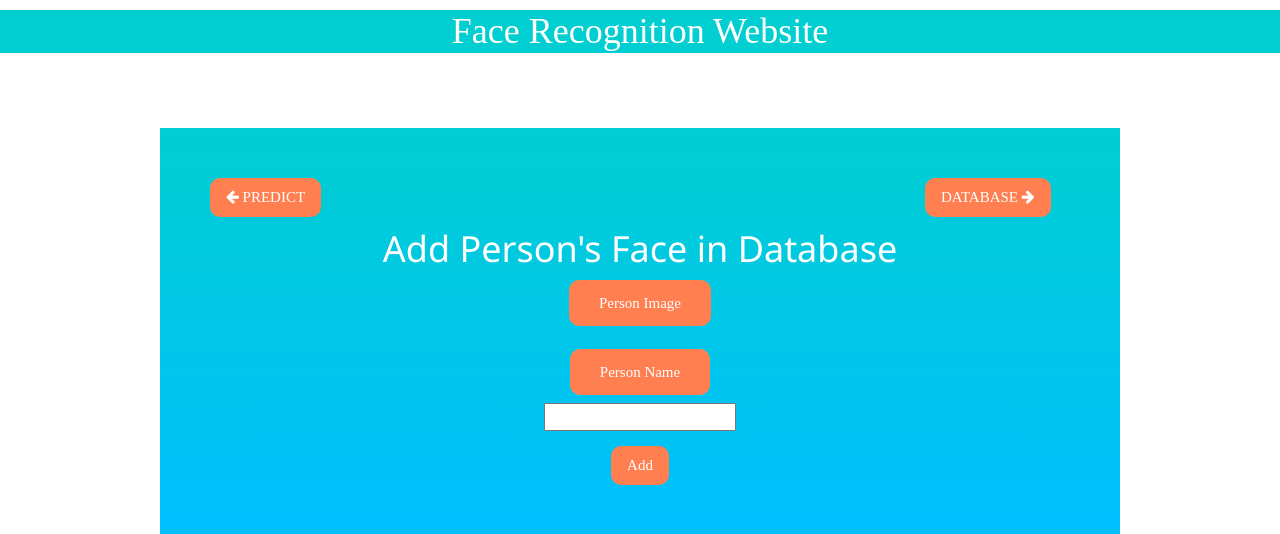
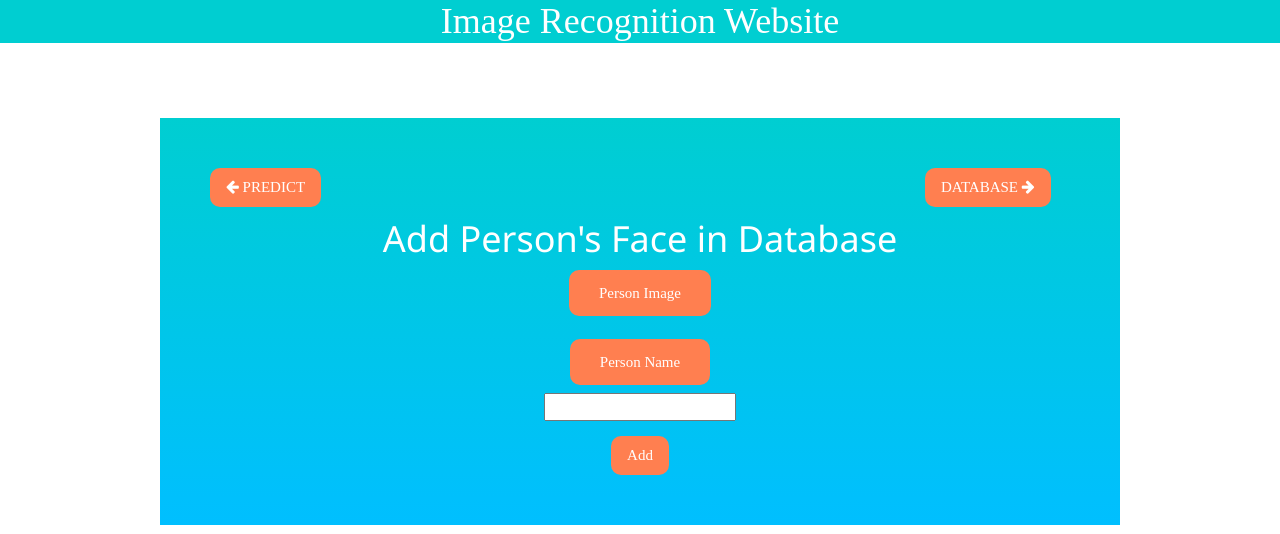
Before and after one commit to ShamSinha/Image-Recognition-Website, a Flask app: page /add in a window 1280 px wide. Shown: the top 534 px of the page. Run offline with Flask 2, Linux system fonts and the light colour scheme; parts of the project's set-up code (start-up, migrations or seed data) failed here and were passed over; some libraries are stand-ins or nearby versions.

Commit message:
Update base.html

```diff
--- a/templates/base.html
+++ b/templates/base.html
@@ -15,9 +15,9 @@
 </head>
 
     <body style="font-family: serif;">
-        <div class="container-fixed">
+        <div class="container-fixed" style="position: sticky;top: 0;">
 
-                <h1  style="color:white; background-color: darkturquoise; font-family:serif; text-align: center;">Face Recognition Website</h1>
+                <h1  style="color:white; background-color: darkturquoise;margin-top:0px;font-family:serif; text-align: center;">Image Recognition Website</h1>
 
         </div>
             <div class="container">
```
